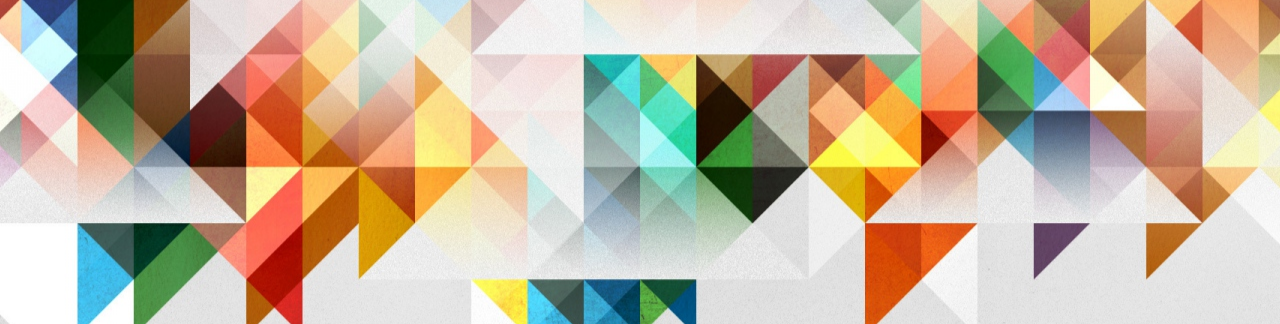
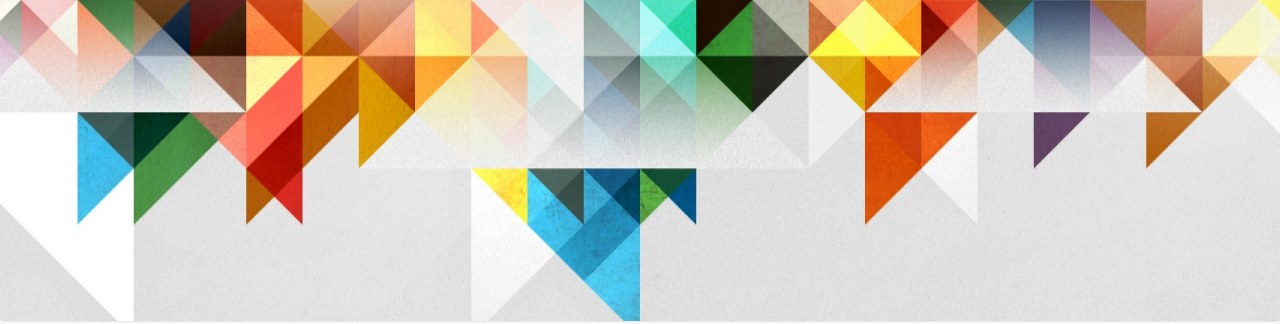
Before and after one commit to kovacssupki/ForumForYou, a website: page public/index.html in a window 1280 px wide. Shown: the top 324 px of the page. Drawn offline with nearby package versions, Linux system fonts and the light colour scheme; some packages are replaced by stand-ins of ours; files that its build step writes are made by us from their sources; a script that the page names is missing; files whose address does not match are found by name.

Commit message:
changed header height

```diff
--- a/src/sass/styles.scss
+++ b/src/sass/styles.scss
@@ -35,7 +35,7 @@ main{
 }
 .container-fluid.text-center {
   background: url($images +"/header-bg.jpg") center 86% no-repeat;
-  height:450px;
+  height: 321px;
 }
 
 .affix {
```
